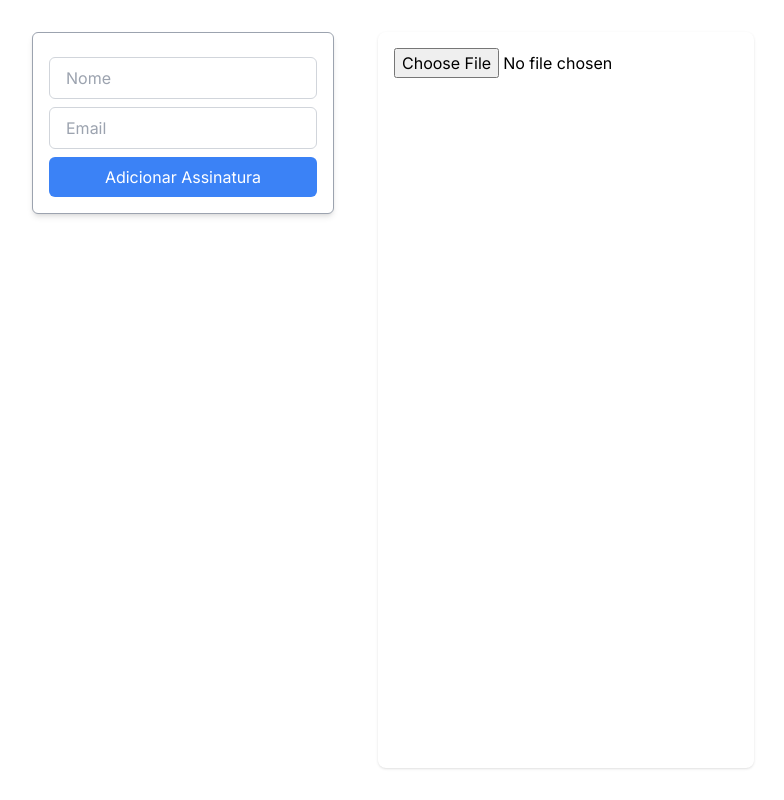
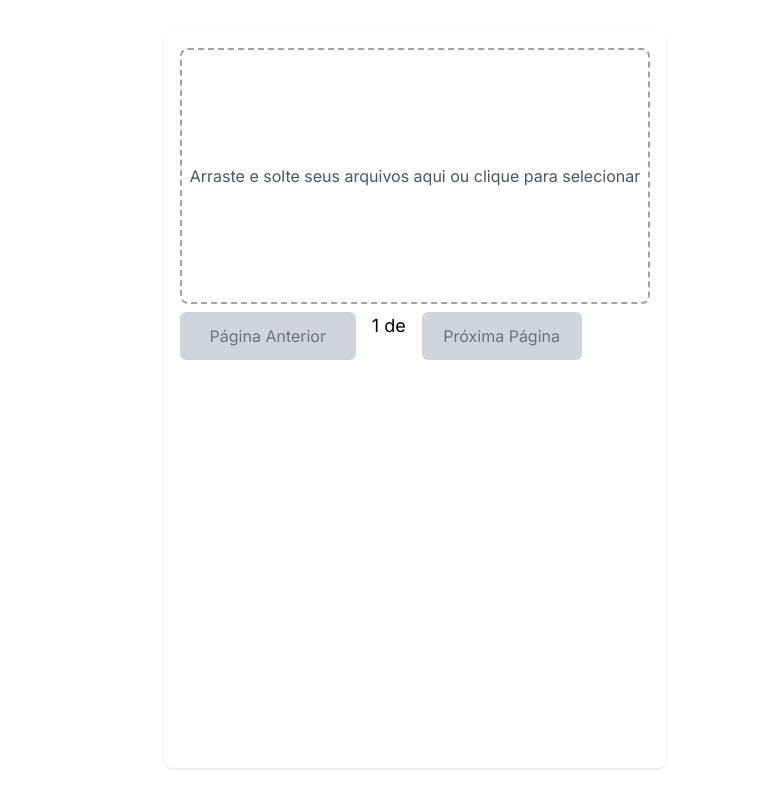
Before and after one commit to fehbr800/DragDropFiles, a Next.js app: page / in a window 1280 px wide. Shown: the whole page, without its empty margins (247-1031 px from the left). Built offline with nearby package versions, Linux system fonts and the light colour scheme.

Commit message:
refatorando  dropzone

```diff
--- a/src/app/page.jsx
+++ b/src/app/page.jsx
@@ -8,42 +8,31 @@ import { SignatureForm } from "@/components/CanvaDrag";
 
 
 
+
 export default function Home() {
   const [pdfFile, setPdfFile] = useState(null);
   const [pdfSignatures, setPdfSignatures] = useState([]);
 
-  const handlePdfSignaturesSubmit = (newSignatures) => {
-    console.log('Assinaturas enviadas para o PDF:', newSignatures);
-    setPdfSignatures(newSignatures); // Atualizamos as assinaturas no PDF
-  };
 
-  // Função para lidar com o envio das assinaturas do formulário para o componente DraggableSignature
+
   const handleSubmitSignature = (signature) => {
     const updatedSignatures = [...pdfSignatures, { ...signature, x: 0, y: 0 }];
     setPdfSignatures(updatedSignatures);
   };
 
+  const handleDrop = (acceptedFiles) => {
+    setPdfFile(acceptedFiles[0]);
+    setPdfSignatures([]);
+  };
 
   return (
-
     <main className="flex justify-center min-h-screen p-8 mx-auto gap-11">
       <div className="flex flex-col gap-5">
-          <SignatureForm onSubmit={handleSubmitSignature} />
+      {pdfFile &&  <SignatureForm onSubmit={handleSubmitSignature} />}
       </div>
       <div className="p-4 rounded-lg shadow">
-          {pdfFile ? (
-            <DropZoneComponent pdfFile={pdfFile} signatures={pdfSignatures} />
-          ) : (
-            <div>
-              <input
-                type="file"
-                accept=".pdf"
-                onChange={(e) => setPdfFile(e.target.files[0])}
-              />
-            </div>
-          )}
+        <DropZoneComponent pdfFile={pdfFile} signatures={pdfSignatures} onDrop={handleDrop} />
       </div>
     </main>
-
   );
 }
--- a/src/components/DragDrop.jsx
+++ b/src/components/DragDrop.jsx
@@ -22,7 +22,7 @@ return(
 
 pdfjs.GlobalWorkerOptions.workerSrc = `//cdnjs.cloudflare.com/ajax/libs/pdf.js/${pdfjs.version}/pdf.worker.js`;
 
-const DropZoneComponent = ({ signatures, pdfFile }) => {
+const DropZoneComponent = ({ signatures, pdfFile, onDrop }) => {
   const [numPages, setNumPages] = useState(null);
   const [pageNumber, setPageNumber] = useState(1);
   const [showPDF, setShowPDF] = useState(false);
@@ -89,14 +89,15 @@ const DropZoneComponent = ({ signatures, pdfFile }) => {
     }
   };
 
-  const onDrop = useCallback((acceptedFiles) => {
-    setFiles((prevFiles) => [...prevFiles, ...acceptedFiles]);
+  // Altere sua função onDrop atual para usar a função passada como propriedade
+  const handleDrop = useCallback((acceptedFiles) => {
+    onDrop(acceptedFiles); // Chama a função onDrop passada como propriedade
     setShowPDF(true);
-    setNumPages(acceptedFiles.length);
-  }, []);
+  }, [onDrop]);
+
 
   const { getRootProps, getInputProps, isDragActive } = useDropzone({
-    onDrop,
+    onDrop: handleDrop,
     accept: '.pdf',
   });
 
```
Lines whose indentation alone changed are shown as unchanged.
